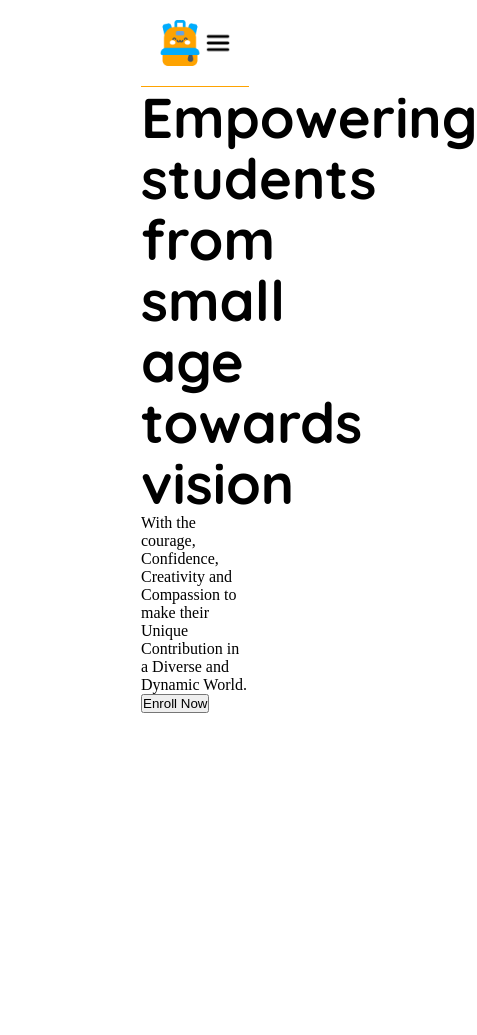
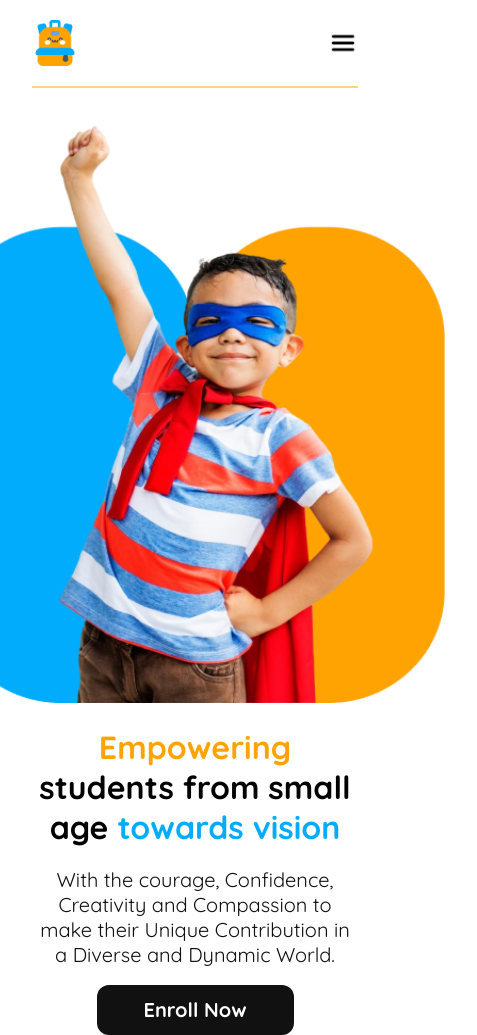
Before and after one commit to Tonmoy-codebreak/schoolpage, a plain HTML site: page index.html in a window 390 px wide. Shown: the whole page, 477 px wide, since content can reach past the window. Before the commit the page ends 844 px from the top, so only its background shows below. Drawn offline with Linux system fonts and the light colour scheme; files whose address does not match are found by name.

Commit message:
made banner responsive

```diff
--- a/index.html
+++ b/index.html
@@ -36,10 +36,20 @@
 
         <div class="banner">
             <div class="bannertxt">
-                <h1>Empowering students from small age towards vision</h1>
+                <h1>
+                    <span style="color: rgb(254, 163, 1);">Empowering</span>
+                    <br>
+                    students from small age <span style="color: rgb(1, 172, 253);">towards vision</span>
+                </h1>
                 <p>With the courage, Confidence, Creativity and Compassion to make their Unique Contribution in a Diverse and Dynamic World.</p>
-                <button>Enroll Now</button>
+                <div class="btndiv">
+                    <button class="bannerbtn"><a href="">Enroll Now</a></button>
+                </div>
 
+            </div>
+
+            <div class="bannerimg">
+                <img src="assets/hero-kids.png" alt="">
             </div>
         </div>
     </header>
--- a/styles.css
+++ b/styles.css
@@ -114,37 +114,84 @@ hr{
     display: none;
 }
 /* Part 2 Banner ------------------------ */
+.banner{
+    /* border: 1px solid rebeccapurple; */
+    display: flex;
+    justify-content: space-between;
+    align-items: center;
+
+
+
+}
+.bannertxt{
+    margin: 122px 0px;
+    max-width: 640px;
+    max-height: 331px;
+    padding-right: 50px;
+
+
+
+}
 
 .bannertxt h1{
     font-family: Quicksand;
-font-size: 56px;
+font-size: 3.5rem;
 font-weight: 700;
 line-height: 61px;
 letter-spacing: 0%;
 text-align: left;
+max-height: 183px;
+
+}
+
+.bannertxt p{
+    color: rgb(17, 17, 17);
+font-family: Quicksand;
+font-size: 20px;
+font-weight: 400;
+line-height: 25px;
+letter-spacing: 0%;
+text-align: left;
+padding: 24px 0px;
 }
 
 
+.bannerbtn{
+    width: 197px;
+height: 50px;
+border-radius: 12px;
+border: 0px solid;
+background: rgb(17, 17, 17);
 
+}
 
-
+.bannerbtn a{
+    text-decoration: none;
+    color: rgb(255, 255, 255);
+font-family: Quicksand;
+font-size: 20px;
+font-weight: 700;
+line-height: 30px;
+letter-spacing: 0%;
+text-align: center;
+}
 
 
 @media screen and (max-width:576px){
 
-    /* .header{
+    .header{
         margin: 0px 16px;
-        padding: 12px;
+        /* padding: 12px; */
 
 
-    } */
+    }
     .navpanel{
         margin: 0px 16px;
         /* padding: 12px; */
         display: flex;
         justify-content: space-between;
         /* border: 1px solid red; */
-
+        border-bottom: 2px solid rgba(254, 161, 1, 0.492);
     }
 
     .logotext h2{
@@ -168,10 +215,82 @@ text-align: left;
 height: 46px;
     }
 
-    hr{
+    /* hr{
         display: block;
         height: 1px;
         border: none;
         background-color: #FEA301;
+    } */
+
+
+    /* RESPONSIVE BANNER--------------------- */
+
+    .banner{
+            flex-direction: column-reverse;
+            margin: 0px;
+            padding: 0px;
     }
+
+    .bannerimg img{
+            width: 500px;
+            height: 587px;
+            /* margin: 0px 16px; */
+            margin-top: 28px;
+
+    }
+
+    .bannertxt{
+        padding: 0px 17px;
+        margin: 0px;
+    }
+    .bannertxt h1{
+        font-family: Quicksand;
+        font-size: 32px;
+        font-weight: 700;
+        line-height: 40px;
+        letter-spacing: 0%;
+        text-align: center;
+        margin: 20px 0px;
+    }
+
+    .bannertxt p{
+        text-align: center;
+        padding: 0px;
+    }
+
+    .btndiv{
+        display: flex;
+        justify-content: center;
+    }
+
+    .bannerbtn{
+        margin-top: 18px;
+    }
+
+
+
+
+
+
+
+
+
+
+
+
+
+
+
+
+
+
+
+
+
+
+
+
+
+
+
 }
```
